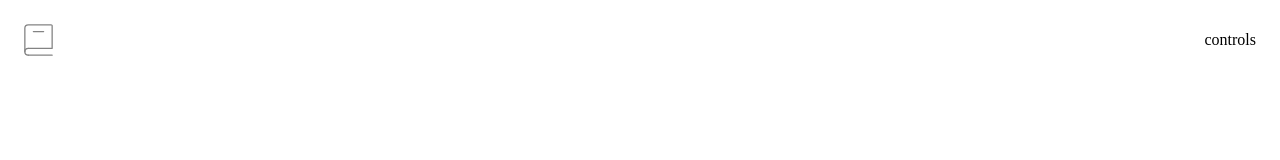
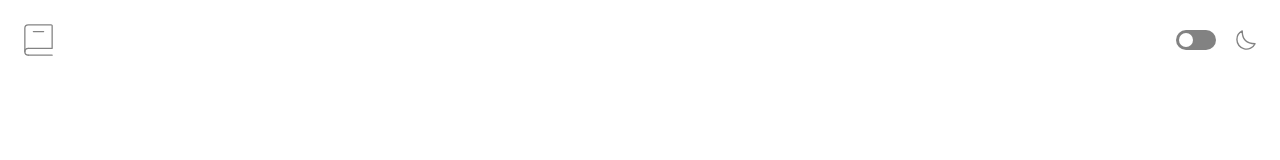
Before and after one commit to dlemvigh/frontendmentor-dictionary-web-app, a React (Vite) app: page / in a window 1280 px wide. Shown: the top 160 px of the page. Built offline with nearby package versions, Linux system fonts and the light colour scheme.

Commit message:
DarkModeSwitcher styling

```diff
--- a/src/components/Header.tsx
+++ b/src/components/Header.tsx
@@ -1,12 +1,13 @@
 import classes from "./Header.module.css"
+import { DarkModeSwitcher } from "./inputs/DarkModeSwitcher"
 
 export function Header() {
     return (
         <header className={classes.header}>
             <img className={classes.logo} src="/images/logo.svg" />
-            <span>
-                controls
-            </span>
+            <div>
+                <DarkModeSwitcher />
+            </div>
         </header>
     )
 }
--- /dev/null
+++ b/src/components/inputs/DarkModeSwitcher.module.css
@@ -0,0 +1,49 @@
+.dark-mode-switcher {
+    display: flex;
+    gap: 1.25rem;
+    height: 1.25rem;
+}
+
+.dark-mode-label {
+    height: 1.25rem;
+    width: 2.5rem;
+    border-radius: 1.25rem;
+    background-color: var(--color-grey-500);
+    position: relative;
+    cursor: pointer;
+    transition: all 0.3s ease-in-out;
+}
+
+.dark-mode-label:has(:checked) {
+    background-color: var(--color-purple);
+}
+
+.dark-mode-knob {
+    border-radius: 50%;
+    background-color: var(--color-white);
+    position: absolute;
+    top: 3px;
+    left: 3px;
+    height: 14px;
+    width: 14px;
+    transition: all 0.3s ease-in-out;
+}
+
+.dark-mode-input:checked + .dark-mode-knob {
+    left: calc(100% - 3px - 14px);
+}
+
+
+
+.dark-mode-input {
+    display: none;
+}
+
+.dark-mode-img {
+    align-self: stretch;
+    color: var(--color-grey-500);
+}
+
+.dark-mode-switcher:has(:checked) .dark-mode-img {
+    color: var(--color-purple);
+}
--- a/src/components/inputs/DarkModeSwitcher.tsx
+++ b/src/components/inputs/DarkModeSwitcher.tsx
@@ -0,0 +1,14 @@
+import classes from "./DarkModeSwitcher.module.css"
+
+export function DarkModeSwitcher() {
+    return (
+        <div className={classes["dark-mode-switcher"]}>
+            <label className={classes["dark-mode-label"]}>
+                <input type="checkbox" name="dark-mode" className={classes["dark-mode-input"]} />
+                <div className={classes["dark-mode-knob"]}></div>
+            </label>
+
+            <svg className={classes["dark-mode-img"]} xmlns="http://www.w3.org/2000/svg" viewBox="0 0 22 22"><path fill="none" stroke="currentColor" stroke-linecap="round" stroke-linejoin="round" stroke-width="1.5" d="M1 10.449a10.544 10.544 0 0 0 19.993 4.686C11.544 15.135 6.858 10.448 6.858 1A10.545 10.545 0 0 0 1 10.449Z"/></svg>
+        </div>
+    )
+}
--- a/src/index.css
+++ b/src/index.css
@@ -4,13 +4,13 @@
   --breakpoint-desktop: 1440px;
 
   --color-black: hsl(0,0,2%);
-  --color-grey-100: hsl(0,0,12%);
-  --color-grey-200: hsl(0,0,18%);
-  --color-grey-300: hsl(0,0,23%);
-  --color-grey-500: hsl(0,0,51%);
-  --color-grey-800: hsl(0,0,91%);
-  --color-grey-900: hsl(0,0,96%);
-  --color-black: hsl(0,0,100%);
+  --color-grey-100: hsl(0,0%,12%);
+  --color-grey-200: hsl(0,0%,18%);
+  --color-grey-300: hsl(0,0%,23%);
+  --color-grey-500: hsl(0,0%,51%);
+  --color-grey-800: hsl(0,0%,91%);
+  --color-grey-900: hsl(0,0%,96%);
+  --color-white: hsl(0,0%,100%);
   --color-purple: hsl(274, 82%, 60%);
   --color-red: hsl(0, 100%, 66%);
 
```
Also changed, not shown: public/images/icon-moon.svg (deleted).
